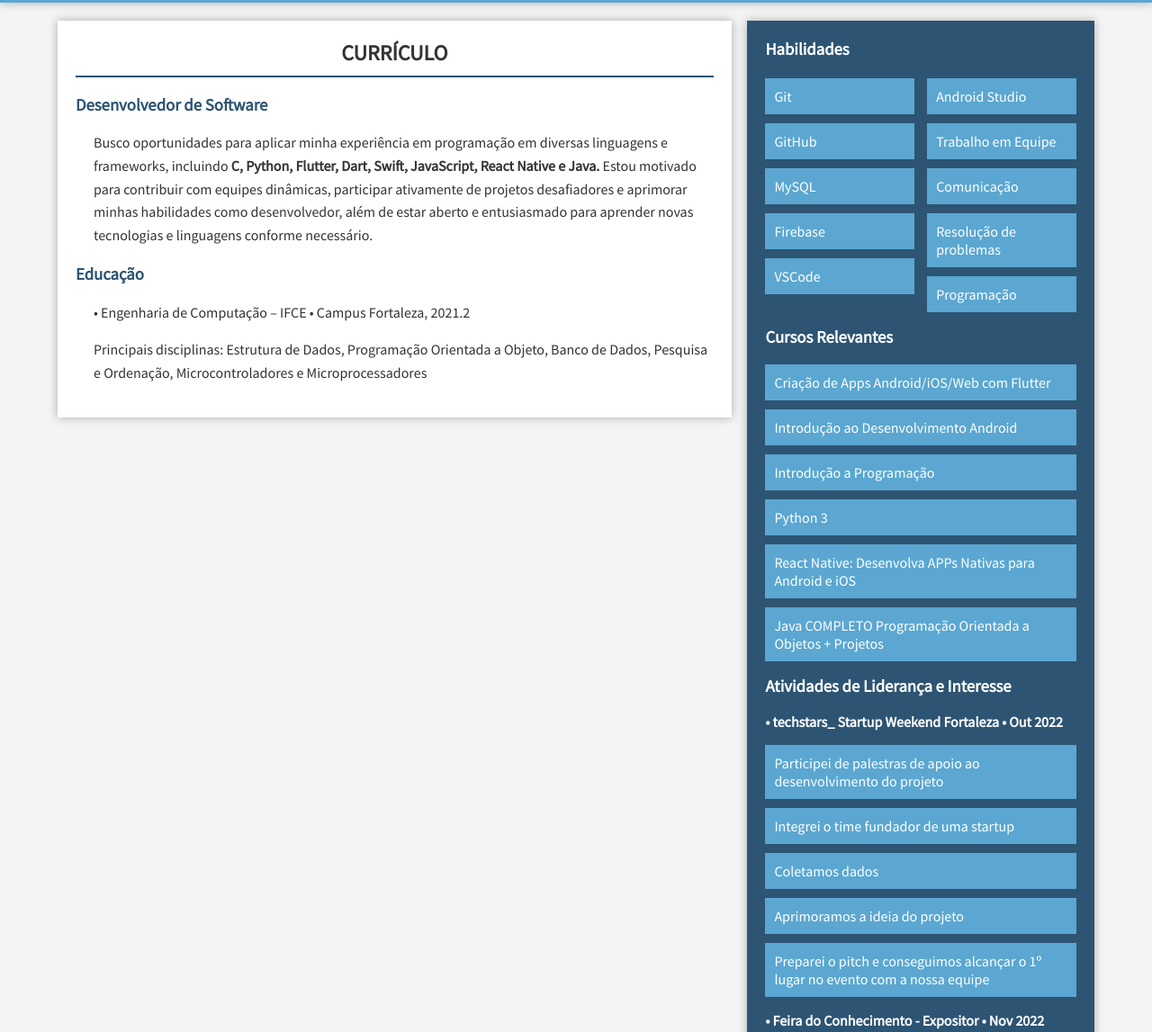
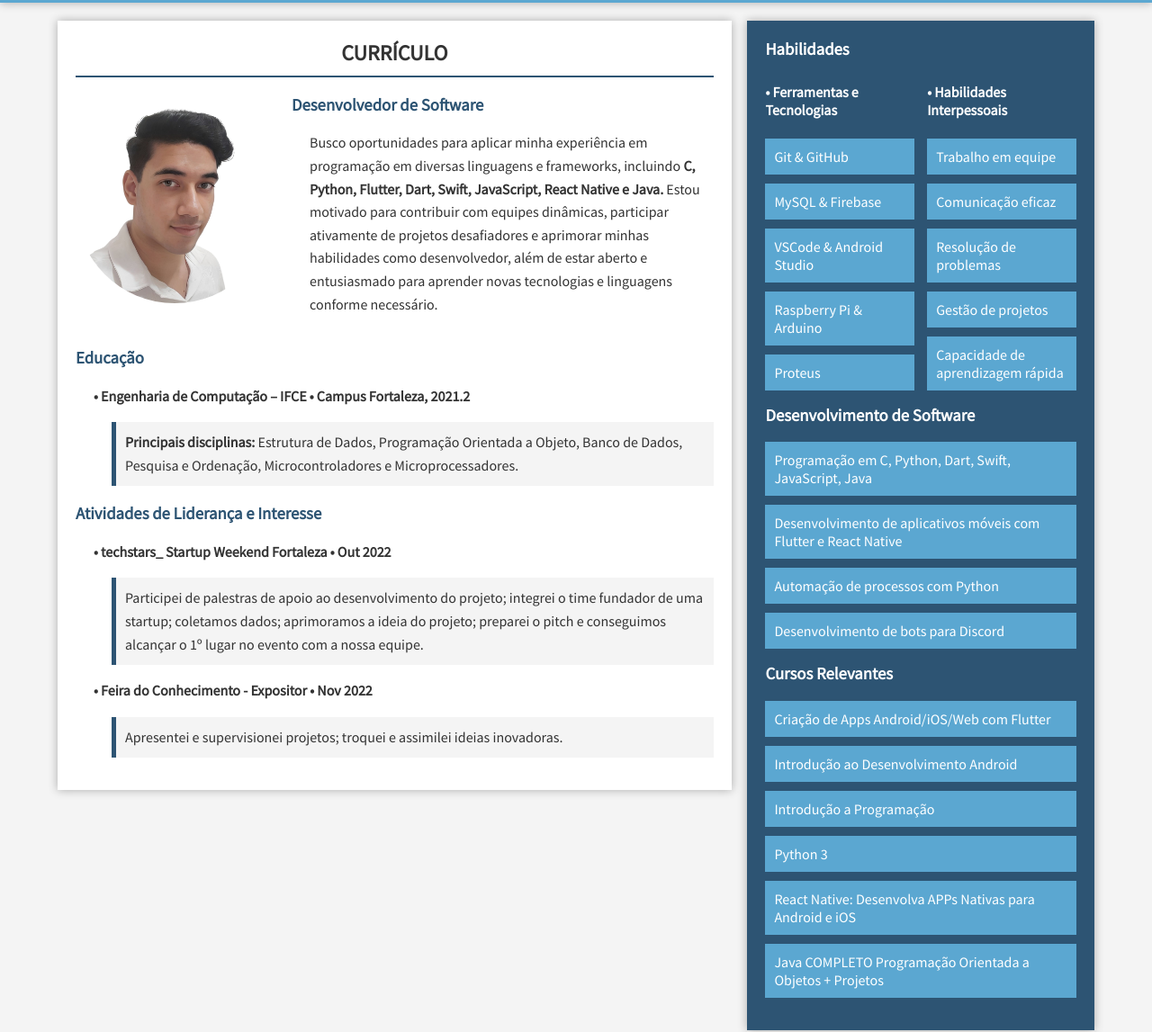
Before and after one commit to AlexsandroFde/Portfolio, a plain HTML site: page index.html in a window 1280 px wide. Shown: the part 203-1350 px from the top of the page at 90% size. Drawn offline with Linux system fonts and the light colour scheme.

Commit message:
added profile picture and updated resume section

```diff
--- a/css/styles.css
+++ b/css/styles.css
@@ -234,6 +234,21 @@ sidebar-overlay {
 .menu ul li:hover {
     background: #f4f4f4;
 }
+.profile-container {
+    display: flex;
+    align-items: center;
+}
+.profile-pic {
+    width: 220px;
+    height: 220px;
+    object-fit: cover;
+    border-radius: 50%;
+    margin-right: 20px;
+}
+.profile-text {
+    text-align: left;
+    flex: 1;
+}
 @media(max-width: 1000px) {
     .content {
         width: 100%;
@@ -278,3 +293,16 @@ sidebar-overlay {
         display: block;
     }
 }
+@media(max-width: 650px) {
+    .profile-container {
+        display: block;
+        text-align: center;
+    }
+    .profile-pic {
+        width: 100%;
+        height: auto;
+        object-fit: cover;
+        border-radius: 0%;
+
+    }
+}
--- a/index.html
+++ b/index.html
@@ -36,12 +36,36 @@
             <div class="content" style="margin-top: 0px;">
                 <section id="curriculo" class="section">
                     <h2>Currículo</h2>
-                    <h3>Desenvolvedor de Software</h3>
-                    <p>Busco oportunidades para aplicar minha experiência em programação em diversas linguagens e frameworks, incluindo <strong>C, Python, Flutter, Dart, Swift, JavaScript, React Native e Java.</strong> Estou motivado para contribuir com equipes dinâmicas, participar ativamente de projetos desafiadores e aprimorar minhas habilidades como desenvolvedor, além de estar aberto e entusiasmado para aprender novas tecnologias e linguagens conforme necessário.</p>
+                    <div class="profile-container">
+                        <img src="assets\perfil.png" alt="Foto de Perfil" class="profile-pic">
+                        <div class="profile-text">
+                            <h3>Desenvolvedor de Software</h3>
+                            <p>Busco oportunidades para aplicar minha experiência em programação em diversas linguagens e frameworks, incluindo <strong>C, Python, Flutter, Dart, Swift, JavaScript, React Native e Java.</strong> Estou motivado para contribuir com equipes dinâmicas, participar ativamente de projetos desafiadores e aprimorar minhas habilidades como desenvolvedor, além de estar aberto e entusiasmado para aprender novas tecnologias e linguagens conforme necessário.</p>
+                        </div>
+                    </div>
 
                     <h3>Educação</h3>
-                    <p>• Engenharia de Computação – IFCE • Campus Fortaleza, 2021.2</p>
-                    <p>Principais disciplinas: Estrutura de Dados, Programação Orientada a Objeto, Banco de Dados, Pesquisa e Ordenação, Microcontroladores e Microprocessadores</p>
+                    <p><strong>• Engenharia de Computação – IFCE • Campus Fortaleza, 2021.2</strong></p>
+                    <ul>
+                        <ul>
+                            <li><strong>Principais disciplinas:</strong> Estrutura de Dados, Programação Orientada a Objeto, Banco de Dados, Pesquisa e Ordenação, Microcontroladores e Microprocessadores.</li>
+                        </ul>
+                    </ul>
+
+                    <h3>Atividades de Liderança e Interesse</h3>
+                    <p><strong>• techstars_ Startup Weekend Fortaleza • Out 2022</strong></p>
+                    <ul>
+                        <ul>
+                            <li>Participei de palestras de apoio ao desenvolvimento do projeto; integrei o time fundador de uma startup; coletamos dados; aprimoramos a ideia do projeto; preparei o pitch e conseguimos alcançar o 1º lugar no evento com a nossa equipe.</li>
+                        </ul>
+                    </ul>
+
+                    <p><strong>• Feira do Conhecimento - Expositor • Nov 2022</strong></p>
+                    <ul>
+                        <ul>
+                            <li>Apresentei e supervisionei projetos; troquei e assimilei ideias inovadoras.</li>
+                        </ul>
+                    </ul>
                 </section>
 
                 <section id="portfolio" class="section" style="display: none;">
@@ -246,24 +270,34 @@
                 <h3 style="margin-bottom: 5px;">Habilidades</h3>
                 <div class="skills">
                     <div class="skills-column">
+                        <h4>• Ferramentas e Tecnologias</h4>
                         <ul>
-                            <li>Git</li>
-                            <li>GitHub</li>
-                            <li>MySQL</li>
-                            <li>Firebase</li>
-                            <li>VSCode</li>
+                            <li>Git & GitHub</li>
+                            <li>MySQL & Firebase</li>
+                            <li>VSCode & Android Studio</li>
+                            <li>Raspberry Pi & Arduino</li>
+                            <li>Proteus</li>
                         </ul>
                     </div>
                     <div class="skills-column">
+                        <h4>• Habilidades Interpessoais</h4>
                         <ul>
-                            <li>Android Studio</li>
-                            <li>Trabalho em Equipe</li>
-                            <li>Comunicação</li>
+                            <li>Trabalho em equipe</li>
+                            <li>Comunicação eficaz</li>
                             <li>Resolução de problemas</li>
-                            <li>Programação</li>
+                            <li>Gestão de projetos</li>
+                            <li>Capacidade de aprendizagem rápida</li>
                         </ul>
                     </div>
                 </div>
+
+                <h3>Desenvolvimento de Software</h3>
+                <ul>
+                    <li>Programação em C, Python, Dart, Swift, JavaScript, Java</li>
+                    <li>Desenvolvimento de aplicativos móveis com Flutter e React Native</li>
+                    <li>Automação de processos com Python</li>
+                    <li>Desenvolvimento de bots para Discord</li>
+                </ul>
 
                 <h3>Cursos Relevantes</h3>
                 <ul>
@@ -274,23 +308,8 @@
                     <li>React Native: Desenvolva APPs Nativas para Android e iOS</li>
                     <li>Java COMPLETO Programação Orientada a Objetos + Projetos</li>
                 </ul>
+            </aside>
 
-                <h3>Atividades de Liderança e Interesse</h3>
-                <p><strong>• techstars_ Startup Weekend Fortaleza • Out 2022</strong></p>
-                <ul>
-                    <li>Participei de palestras de apoio ao desenvolvimento do projeto</li>
-                    <li>Integrei o time fundador de uma startup</li>
-                    <li>Coletamos dados</li>
-                    <li>Aprimoramos a ideia do projeto</li>
-                    <li>Preparei o pitch e conseguimos alcançar o 1º lugar no evento com a nossa equipe</li>
-                </ul>
-
-                <p><strong>• Feira do Conhecimento - Expositor • Nov 2022</strong></p>
-                <ul>
-                    <li>Apresentei e supervisionei projetos</li>
-                    <li>Troquei e assimilei ideias inovadoras</li>
-                </ul>
-            </aside>
         </div>
 
         <footer>
```
Also changed, not shown: assets/perfil.png (added).
